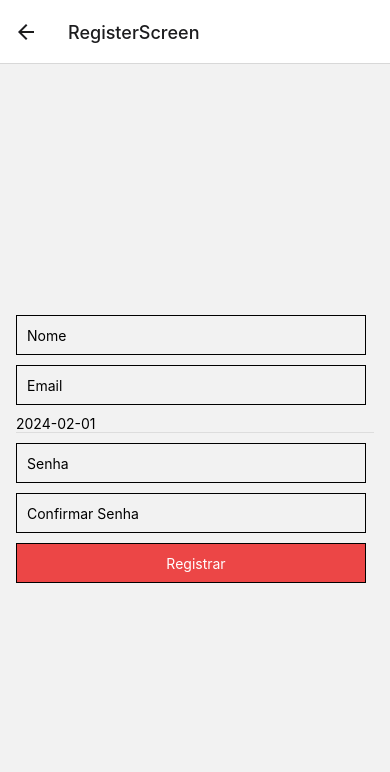
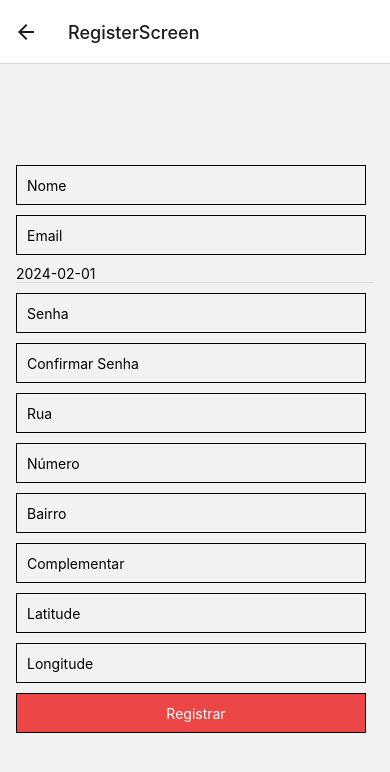
Before and after one commit to gracione/pediBebidas, a React Native app in the folder client/: screen /RegisterScreen in a window 390 px wide. Shown: the top 772 px of the page. Built offline with nearby package versions, Linux system fonts and the light colour scheme.

Commit message:
[campos de endereco em Register]

```diff
--- a/client/src/screens/RegisterScreen.tsx
+++ b/client/src/screens/RegisterScreen.tsx
@@ -22,9 +22,15 @@ const RegisterScreen: React.FC = () => {
   const [confirmPassword, setConfirmPassword] = useState('');
   const [dateOfBirth, setDateOfBirth] = useState(new Date());
   const [showDatePicker, setShowDatePicker] = useState(false);
+  const [rua, setRua] = useState('');
+  const [numero, setNumero] = useState('');
+  const [bairro, setBairro] = useState('');
+  const [complementar, setComplementar] = useState('');
+  const [latitude, setLatitude] = useState('');
+  const [longitude, setLongitude] = useState('');
 
   const handleRegister = () => {
-    if (!name || !email || !dateOfBirth) {
+    if (!name || !email || !dateOfBirth || !rua || !numero || !bairro || !latitude || !longitude) {
       Alert.alert('Erro', 'Por favor, preencha todos os campos obrigatórios.');
     } else if (password.length < 8) {
       Alert.alert('Erro', 'A senha deve ter pelo menos 8 caracteres.');
@@ -83,6 +89,39 @@ const RegisterScreen: React.FC = () => {
         onChangeText={(text) => setConfirmPassword(text)}
         secureTextEntry
       />
+      <Input
+        placeholder="Rua"
+        value={rua}
+        onChangeText={(text) => setRua(text)}
+      />
+      <Input
+        placeholder="Número"
+        value={numero}
+        onChangeText={(text) => setNumero(text)}
+        keyboardType="numeric"
+      />
+      <Input
+        placeholder="Bairro"
+        value={bairro}
+        onChangeText={(text) => setBairro(text)}
+      />
+      <Input
+        placeholder="Complementar"
+        value={complementar}
+        onChangeText={(text) => setComplementar(text)}
+      />
+      <Input
+        placeholder="Latitude"
+        value={latitude}
+        onChangeText={(text) => setLatitude(text)}
+        keyboardType="numeric"
+      />
+      <Input
+        placeholder="Longitude"
+        value={longitude}
+        onChangeText={(text) => setLongitude(text)}
+        keyboardType="numeric"
+      />
       <Button title="Registrar" onPress={handleRegister} />
     </Container>
   );
```
